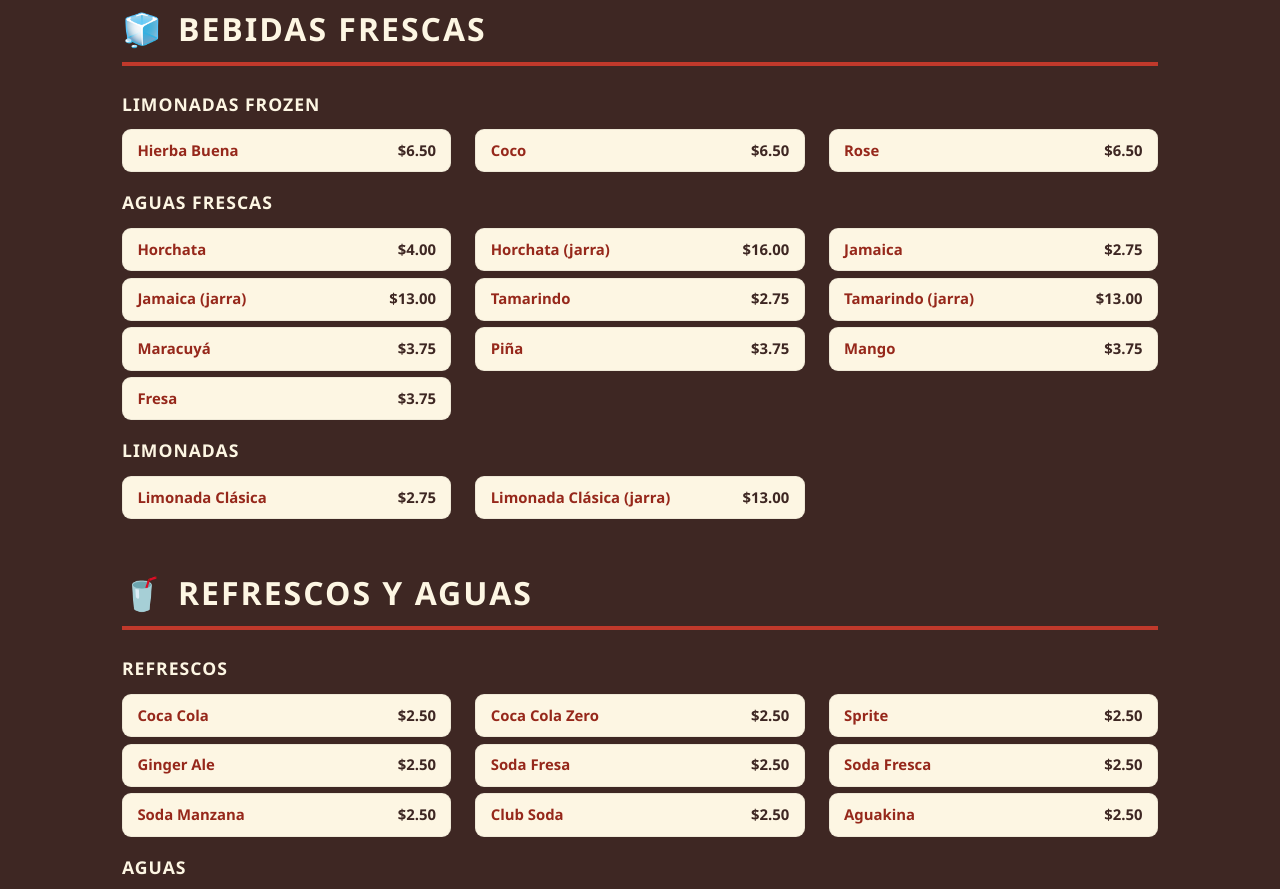
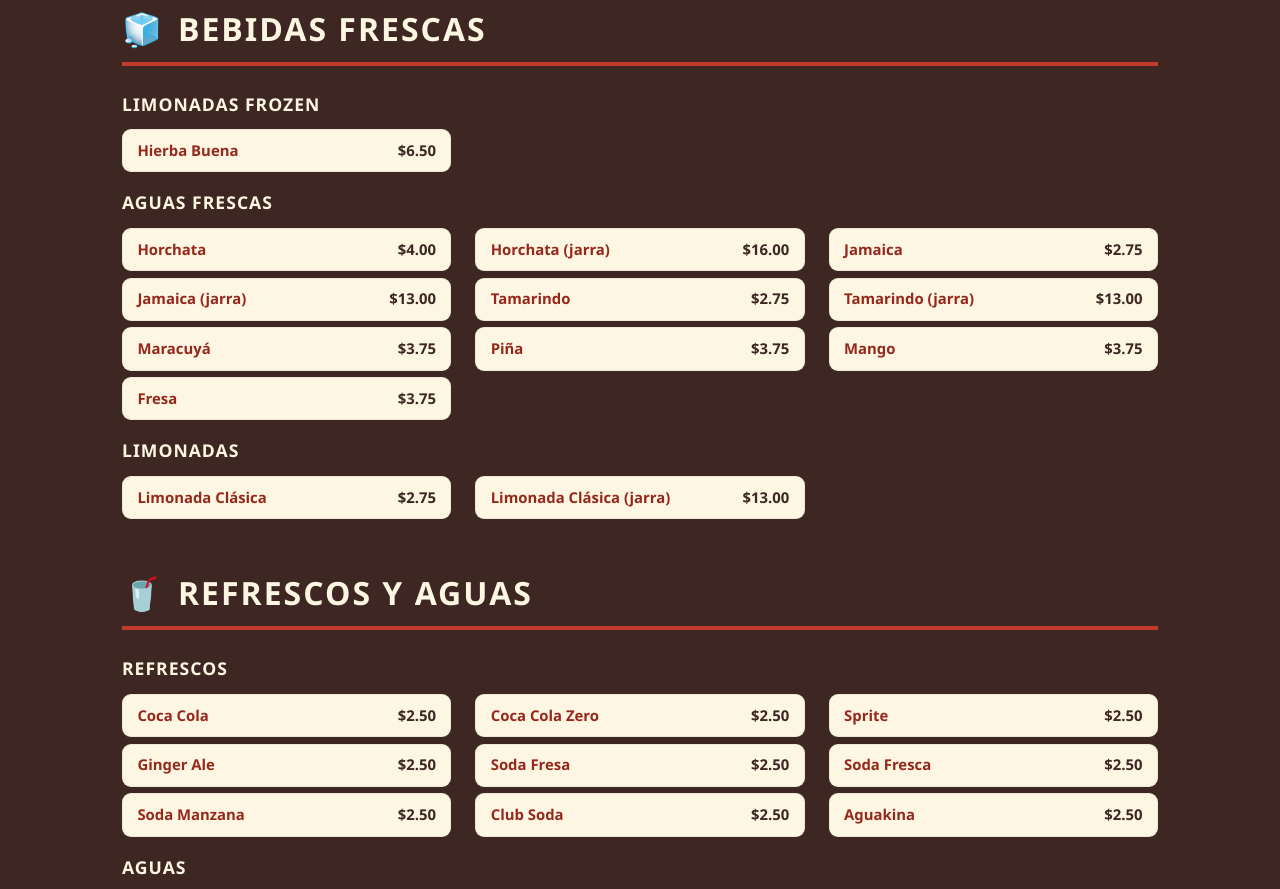
Before and after one commit to peter-cyber13/tacos-el-compa, a plain HTML site: page menu/index.html in a window 1280 px wide. Shown: the part 8611-9500 px from the top of the page. Drawn offline with Linux system fonts and the light colour scheme.

Commit message:
Quitar limonadas frozen Coco y Rose (dejan de venderse); queda solo Hierba Buena

```diff
--- a/menu/index.html
+++ b/menu/index.html
@@ -604,8 +604,6 @@
   <h3 class="drink-sub">Limonadas Frozen</h3>
   <div class="drink-grid">
     <div class="drinkrow"><span class="dn">Hierba Buena</span><span class="dp">$6.50</span></div>
-    <div class="drinkrow"><span class="dn">Coco</span><span class="dp">$6.50</span></div>
-    <div class="drinkrow"><span class="dn">Rose</span><span class="dp">$6.50</span></div>
   </div>
   <h3 class="drink-sub">Aguas Frescas</h3>
   <div class="drink-grid">
```
